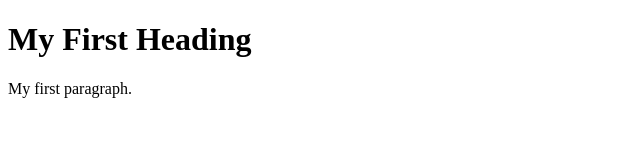
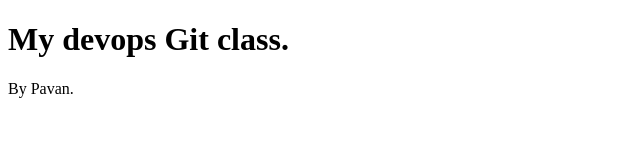
Before and after one commit to NAVYA631/Devops, a plain HTML site: page index.html in a window 1280 px wide. Shown: the whole page, without its empty margins (0-640 px from the left). Drawn offline with Linux system fonts and the light colour scheme.

Commit message:
Chanding the heading

```diff
--- a/index.html
+++ b/index.html
@@ -6,9 +6,9 @@
 
 
 
-<h1>My First Heading</h1>
+<h1>My devops Git class.</h1>
 
-<p>My first paragraph.</p>
+<p>By Pavan.</p>
 
 
 
```
